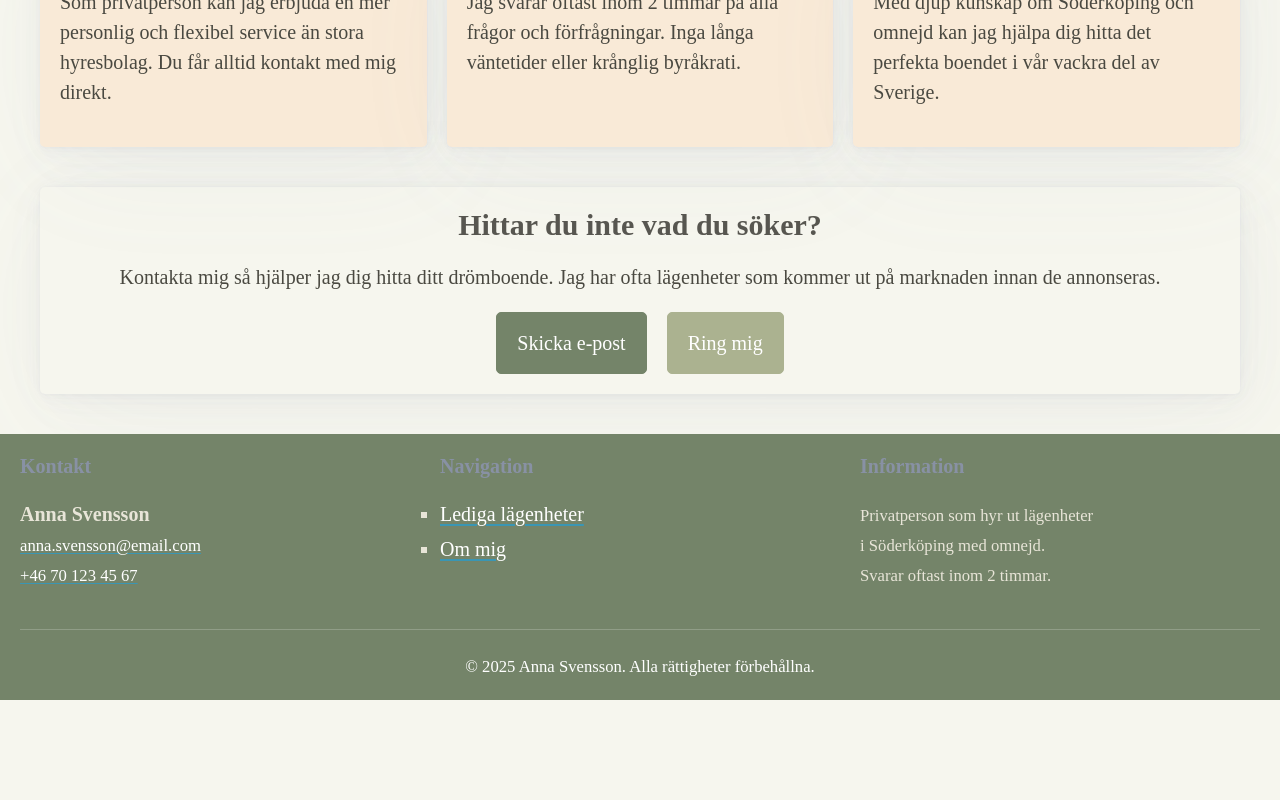
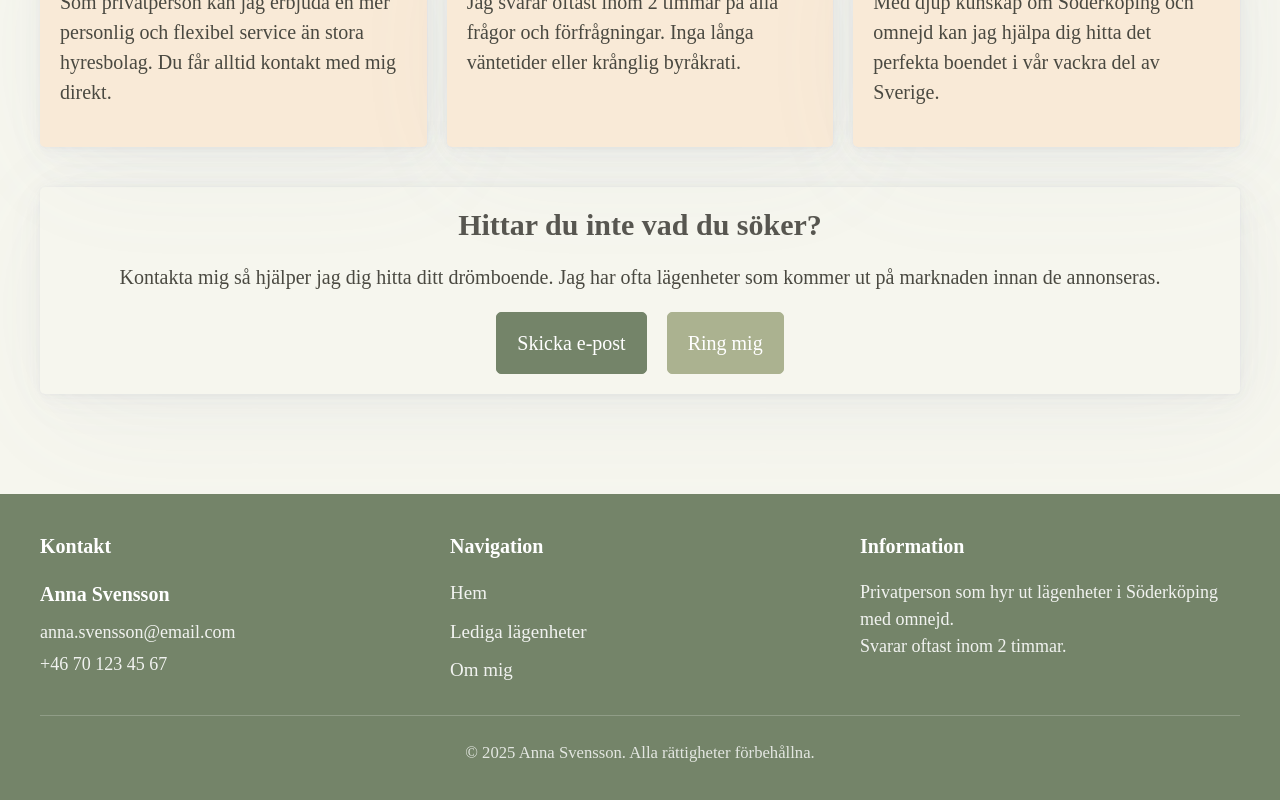
Before and after one commit to hglbrg/landlord, a Next.js app: page / in a window 1280 px wide. Shown: the part 1390-2190 px from the top of the page. Before the commit the page ends 2090 px from the top, so only its background shows below. Built offline with nearby package versions, Linux system fonts and the light colour scheme.

Commit message:
wip: still working on it.

```diff
--- a/app/page.tsx
+++ b/app/page.tsx
@@ -103,19 +103,27 @@ export default function HomePage() {
 
                 return (
                   <article key={listing.id} className="rental-card">
-                    <header>
+                    <div>
+                      <Link href={`/ledigt/${listing.slug}`}>
                         <div
-                        className="image-gallery"
-                        style={{ height: "200px" }}
+                          style={{
+                            position: "relative",
+                            height: "200px",
+                            borderRadius: "var(--pico-border-radius)",
+                            overflow: "hidden",
+                            display: "block",
+                          }}
                         >
                           <Image
                             src={listing.images[0]?.url || ""}
                             alt={listing.images[0]?.alt || listing.basic.title}
                             fill
                             style={{ objectFit: "cover" }}
+                            sizes="(max-width: 768px) 100vw, 300px"
                           />
                         </div>
-                    </header>
+                      </Link>
+                    </div>
 
                     <h3>{listing.basic.title}</h3>
                     <p>{listing.basic.shortDescription}</p>
--- /dev/null
+++ b/lib/components/Footer/Footer.module.css
@@ -0,0 +1,94 @@
+.footer {
+  background-color: var(--pico-primary);
+  color: var(--pico-primary-inverse);
+  margin-top: calc(var(--pico-spacing) * 3);
+  padding: calc(var(--pico-spacing) * 2) 0;
+}
+
+.footerContent {
+  display: grid;
+  grid-template-columns: repeat(auto-fit, minmax(250px, 1fr));
+  gap: calc(var(--pico-spacing) * 1.5);
+  margin-bottom: calc(var(--pico-spacing) * 1.5);
+}
+
+.footerSection h6 {
+  color: var(--pico-primary-inverse);
+  margin-bottom: var(--pico-spacing);
+  font-weight: 600;
+}
+
+.contactInfo {
+  display: flex;
+  flex-direction: column;
+  gap: 0.5rem;
+}
+
+.contactLinks {
+  display: flex;
+  flex-direction: column;
+  gap: 0.25rem;
+}
+
+.contactLink {
+  color: var(--pico-primary-inverse);
+  text-decoration: none;
+  opacity: 0.9;
+  transition: opacity var(--pico-transition);
+  font-size: 0.9rem;
+}
+
+.contactLink:hover {
+  opacity: 1;
+  text-decoration: underline;
+}
+
+.footerNav {
+  display: flex;
+  flex-direction: column;
+  gap: 0.5rem;
+}
+
+.footerLink {
+  color: var(--pico-primary-inverse);
+  text-decoration: none;
+  opacity: 0.9;
+  transition: opacity var(--pico-transition);
+  font-size: 0.95rem;
+}
+
+.footerLink:hover {
+  opacity: 1;
+  text-decoration: underline;
+}
+
+.footerText {
+  color: var(--pico-primary-inverse);
+  opacity: 0.9;
+  font-size: 0.9rem;
+  line-height: 1.5;
+  margin: 0;
+}
+
+.footerBottom {
+  border-top: 1px solid rgba(255, 255, 255, 0.2);
+  padding-top: var(--pico-spacing);
+  text-align: center;
+}
+
+.footerBottom small {
+  color: var(--pico-primary-inverse);
+  opacity: 0.8;
+}
+
+/* Mobile responsive */
+@media (max-width: 768px) {
+  .footerContent {
+    grid-template-columns: 1fr;
+    gap: var(--pico-spacing);
+  }
+
+  .footer {
+    padding: var(--pico-spacing) 0;
+  }
+}
--- a/lib/components/Footer/Footer.tsx
+++ b/lib/components/Footer/Footer.tsx
@@ -1,4 +1,5 @@
 import Link from "next/link";
+import styles from "./Footer.module.css";
 
 interface FooterProps {
   ownerName?: string;
@@ -12,69 +13,50 @@ export default function Footer({
   ownerPhone = "+46 70 123 45 67",
 }: FooterProps) {
   return (
-    <footer
-      style={{
-        backgroundColor: "var(--pico-primary)",
-        color: "var(--pico-primary-inverse)",
-      }}
-    >
-      <div className="container-fluid" data-theme="dark">
-        <div className="grid">
-          <div>
+    <footer className={styles.footer}>
+      <div className="container">
+        <div className={styles.footerContent}>
+          <div className={styles.footerSection}>
             <h6>Kontakt</h6>
-            <p>
+            <div className={styles.contactInfo}>
               <strong>{ownerName}</strong>
-              <br />
-              <small>
-                <a
-                  href={`mailto:${ownerEmail}`}
-                  style={{ color: "var(--pico-primary-inverse)" }}
-                >
+              <div className={styles.contactLinks}>
+                <a href={`mailto:${ownerEmail}`} className={styles.contactLink}>
                   {ownerEmail}
                 </a>
-                <br />
-                <a
-                  href={`tel:${ownerPhone}`}
-                  style={{ color: "var(--pico-primary-inverse)" }}
-                >
+                <a href={`tel:${ownerPhone}`} className={styles.contactLink}>
                   {ownerPhone}
                 </a>
-              </small>
-            </p>
               </div>
-          <div>
+            </div>
+          </div>
+
+          <div className={styles.footerSection}>
             <h6>Navigation</h6>
-            <ul style={{ listStyle: "none", padding: 0 }}>
-              <li>
-                <Link href="/" style={{ color: "var(--pico-primary-inverse)" }}>
+            <nav className={styles.footerNav}>
+              <Link href="/" className={styles.footerLink}>
+                Hem
+              </Link>
+              <Link href="/ledigt" className={styles.footerLink}>
                 Lediga lägenheter
               </Link>
-              </li>
-              <li>
-                <Link
-                  href="/about"
-                  style={{ color: "var(--pico-primary-inverse)" }}
-                >
+              <Link href="/om-mig" className={styles.footerLink}>
                 Om mig
               </Link>
-              </li>
-            </ul>
+            </nav>
           </div>
-          <div>
+
+          <div className={styles.footerSection}>
             <h6>Information</h6>
-            <p>
-              <small>
-                Privatperson som hyr ut lägenheter
-                <br />
-                i Söderköping med omnejd.
+            <p className={styles.footerText}>
+              Privatperson som hyr ut lägenheter i Söderköping med omnejd.
               <br />
               Svarar oftast inom 2 timmar.
-              </small>
             </p>
           </div>
         </div>
-        <hr style={{ borderColor: "rgba(255, 255, 255, 0.2)" }} />
-        <div style={{ textAlign: "center" }}>
+
+        <div className={styles.footerBottom}>
           <small>
             © {new Date().getFullYear()} {ownerName}. Alla rättigheter
             förbehållna.
```
Lines whose indentation alone changed are shown as unchanged.
